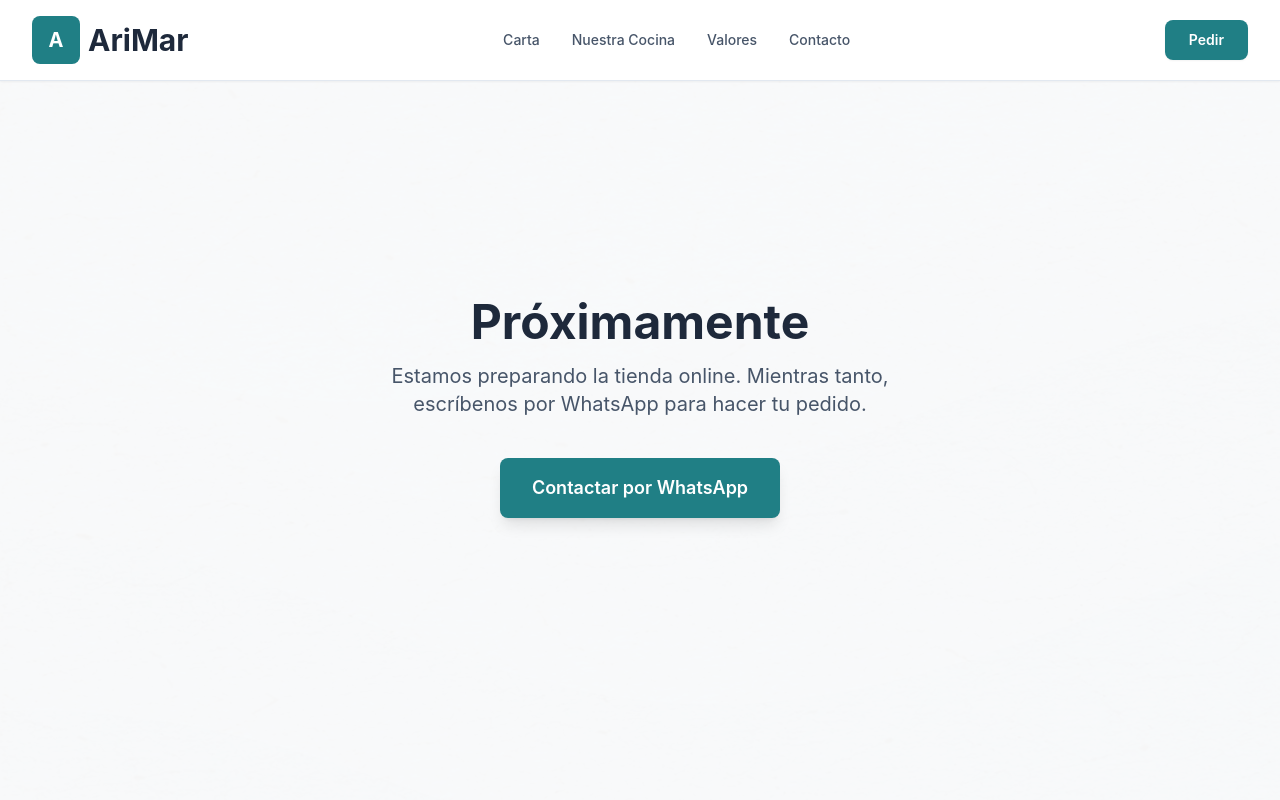
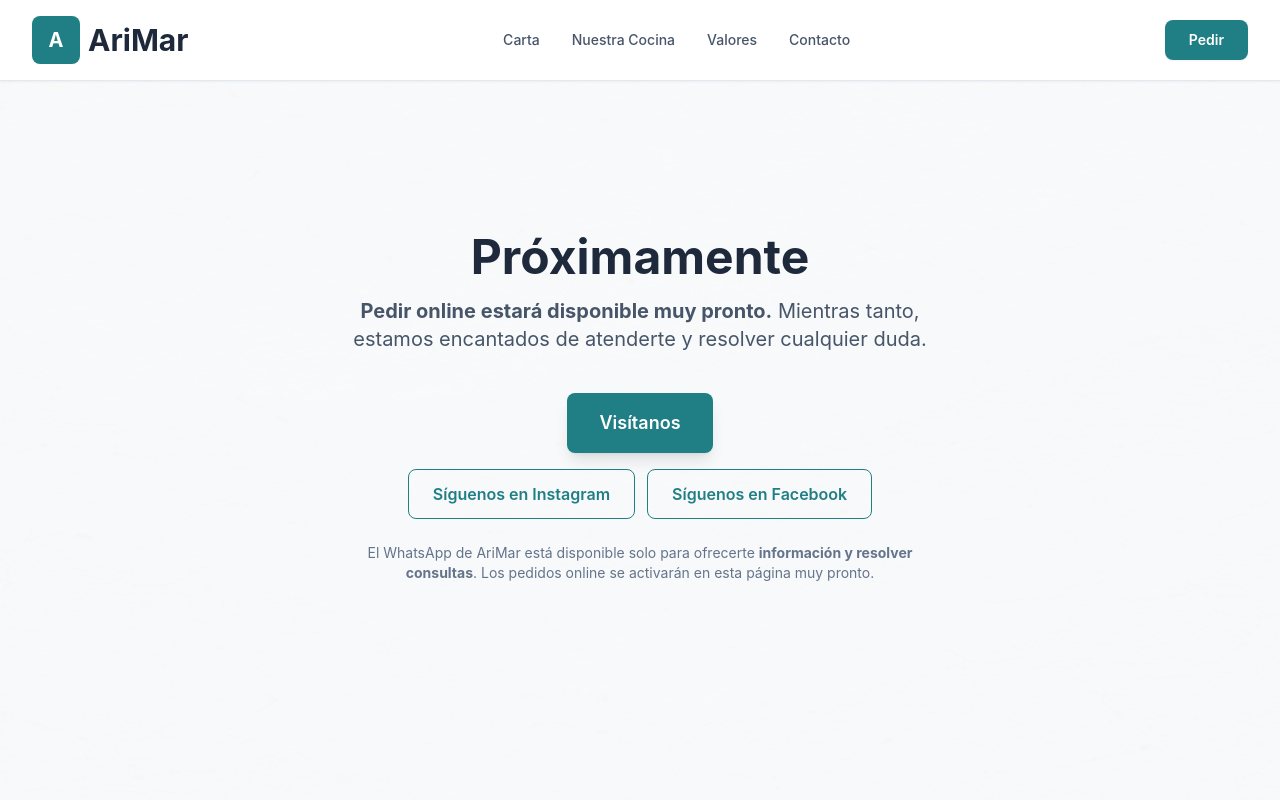
Before and after one commit to talaverilla85/ArimarWeb, a Next.js app: page /proximamente in a window 1280 px wide. Shown: the top 800 px of the page. Built offline with nearby package versions, Linux system fonts and the light colour scheme.

Commit message:
Pedir apunta a /proximamente

```diff
--- a/app/proximamente/page.tsx
+++ b/app/proximamente/page.tsx
@@ -3,7 +3,8 @@ import Link from 'next/link'
 
 export const metadata: Metadata = {
   title: 'Próximamente - AriMar',
-  description: 'Pedidos online próximamente. AriMar, comida para llevar en Playa de Arinaga.',
+  description:
+    'Pedir online estará disponible muy pronto. AriMar, comida para llevar en Playa de Arinaga.',
 }
 
 export default function ProximamentePage() {
@@ -13,15 +14,50 @@ export default function ProximamentePage() {
         <h1 className="text-4xl md:text-5xl font-bold text-slate-800 mb-4">
           Próximamente
         </h1>
+
+        {/* Mensaje claro sobre pedidos online */}
         <p className="text-xl text-slate-600 mb-10">
-          Estamos preparando la tienda online. Mientras tanto, escríbenos por WhatsApp para hacer tu pedido.
+          <strong>Pedir online estará disponible muy pronto.</strong> Mientras
+          tanto, estamos encantados de atenderte y resolver cualquier duda.
         </p>
-        <Link
-          href="/contacto"
-          className="inline-block px-8 py-4 bg-primary-500 text-white text-lg font-semibold rounded-lg hover:bg-primary-600 transition-colors shadow-lg"
-        >
-          Contactar por WhatsApp
-        </Link>
+
+        {/* CTAs */}
+        <div className="flex flex-col gap-4 items-center mb-6">
+          {/* CTA principal: Visítanos */}
+          <Link
+            href="/contacto"
+            className="inline-block px-8 py-4 bg-primary-500 text-white text-lg font-semibold rounded-lg hover:bg-primary-600 transition-colors shadow-lg"
+          >
+            Visítanos
+          </Link>
+
+          {/* CTA secundario: Síguenos → IG/FB */}
+          <div className="flex flex-col sm:flex-row gap-3 justify-center">
+            <a
+              href="https://www.instagram.com/arimarfoodlab/"
+              target="_blank"
+              rel="noopener noreferrer"
+              className="inline-block px-6 py-3 border border-primary-500 text-primary-500 text-base font-semibold rounded-lg hover:bg-primary-50 transition-colors"
+            >
+              Síguenos en Instagram
+            </a>
+            <a
+              href="https://www.facebook.com/AriMarFoodLab/"
+              target="_blank"
+              rel="noopener noreferrer"
+              className="inline-block px-6 py-3 border border-primary-500 text-primary-500 text-base font-semibold rounded-lg hover:bg-primary-50 transition-colors"
+            >
+              Síguenos en Facebook
+            </a>
+          </div>
+        </div>
+
+        {/* Aclaración sobre WhatsApp: solo información */}
+        <p className="text-sm text-slate-500">
+          El WhatsApp de AriMar está disponible solo para ofrecerte{' '}
+          <strong>información y resolver consultas</strong>. Los pedidos online
+          se activarán en esta página muy pronto.
+        </p>
       </div>
     </div>
   )
```
